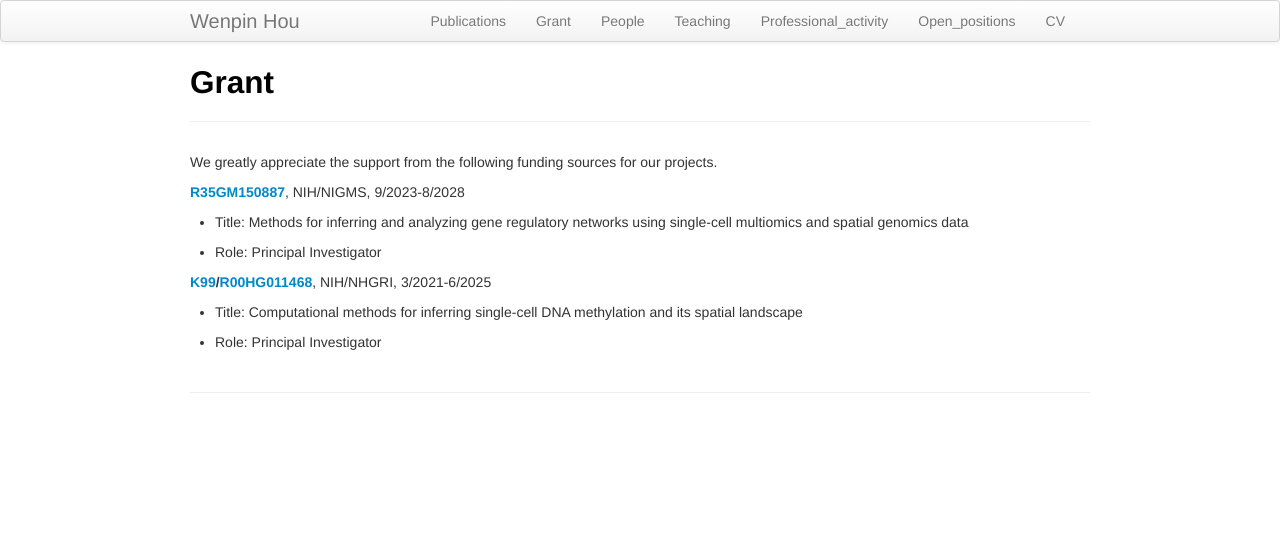
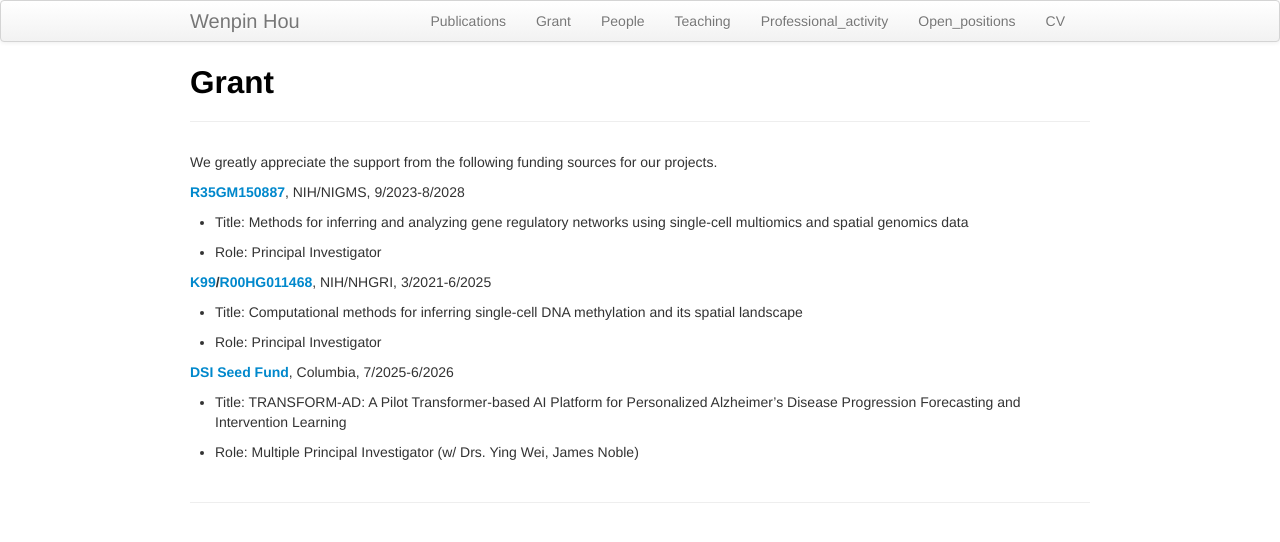
Before and after one commit to Winnie09/Wenpin_Hou, a Jekyll site: the page built from pages/grant.md, in a window 1280 px wide. Shown: the top 542 px of the page. Built offline with Jekyll 4.4.1, drawn with Linux system fonts in a browser that asks for light colours.

Commit message:
grant.md

```diff
--- a/pages/grant.md
+++ b/pages/grant.md
@@ -17,3 +17,10 @@ We greatly appreciate the support from the following funding sources for our pro
 * Title: Computational methods for inferring single-cell DNA methylation and its spatial landscape
 
 * Role: Principal Investigator
+
+
+**[DSI Seed Fund](https://datascience.columbia.edu/research/seed-fund-program/)**, Columbia, 7/2025-6/2026
+
+* Title: TRANSFORM-AD: A Pilot Transformer-based AI Platform for Personalized Alzheimer’s Disease Progression Forecasting and Intervention Learning
+
+* Role: Multiple Principal Investigator (w/ Drs. Ying Wei, James Noble)
```
Also changed, not shown: pages/publications.md (+0 -1 lines).
